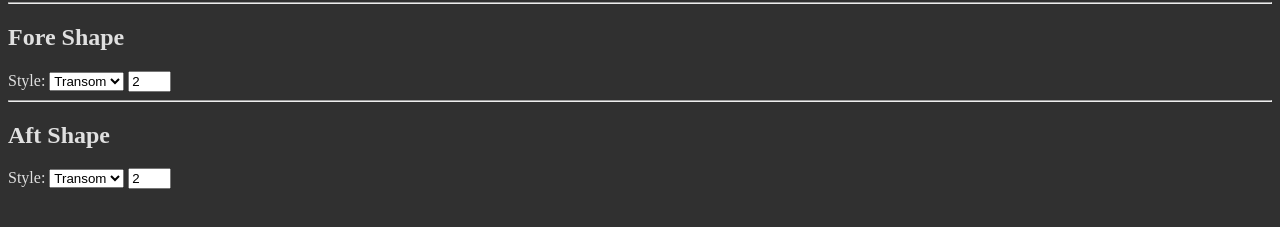
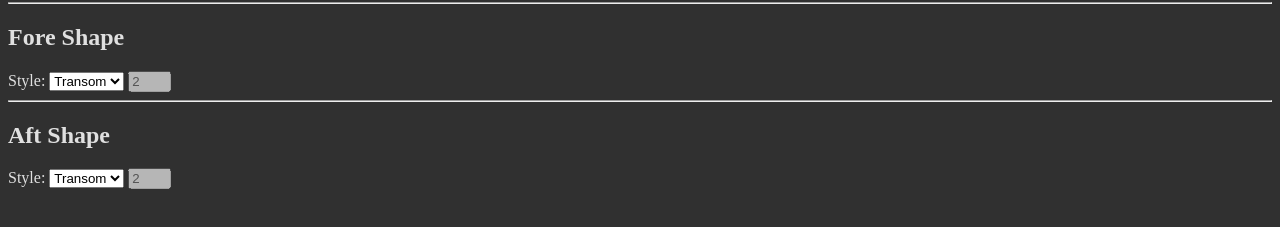
Before and after one commit to Daedalus1400/Daedalus1400.github.io, a plain HTML site: page index.html in a window 1280 px wide. Shown: the part 139-366 px from the top of the page. Drawn offline with Linux system fonts and the light colour scheme.

Commit message:
Updated input elements to be disabled by default

```diff
--- a/index.html
+++ b/index.html
@@ -25,7 +25,7 @@
 			<option value="transom">Transom</option>
 			<option value="sloped">Sloped</option>
 		</select>
-		<input type="number" class="shortInput" name="foreSlopeInput" id="foreSlopeInput" value = 2 onchange="LimitSlope(this)" />
+		<input type="number" class="shortInput" name="foreSlopeInput" id="foreSlopeInput" value = 2 onchange="LimitSlope(this)" disabled />
 
 		<hr class="solid">
 
@@ -36,7 +36,7 @@
 			<option value="transom">Transom</option>
 			<option value="sloped">Sloped</option>
 		</select>
-		<input type="number" class="shortInput" name="aftSlopeInput" id="aftSlopeInput" value = 2 onchange="LimitSlope(this)" />
+		<input type="number" class="shortInput" name="aftSlopeInput" id="aftSlopeInput" value = 2 onchange="LimitSlope(this)" disabled />
 	</div>
 </body>
 
```
